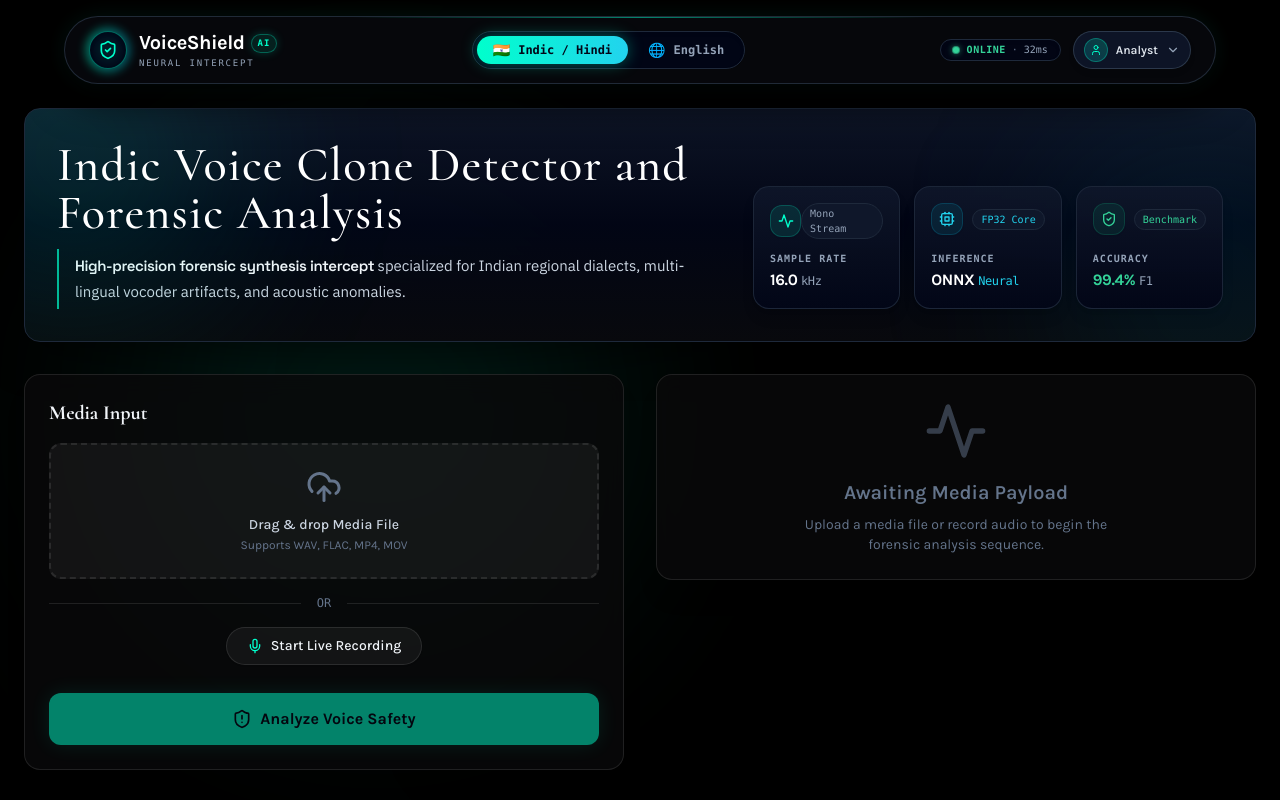
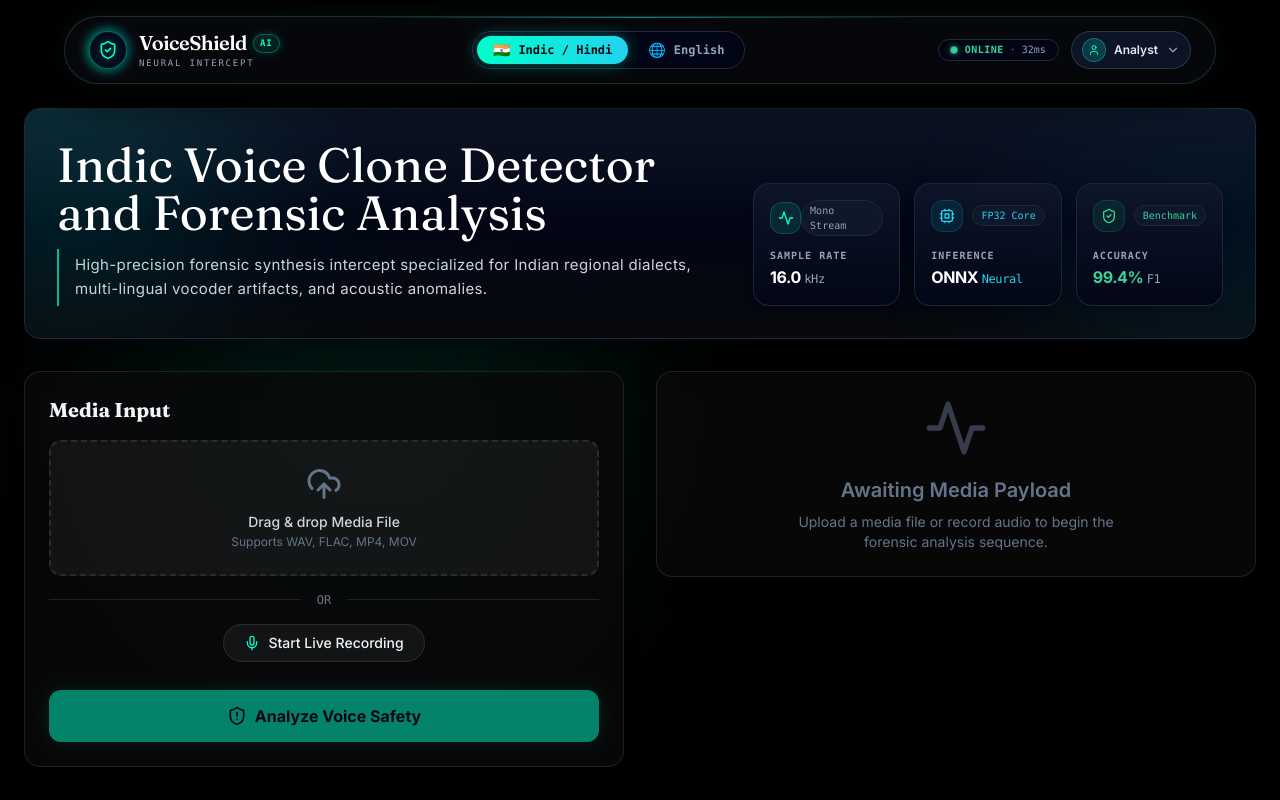
Before and after one commit to AnishCoder2006/SIH26104-AI-Clone-Detector, a Next.js app in the folder frontend/: page /dashboard/hindi in a window 1280 px wide. Built offline with nearby package versions, Linux system fonts and the light colour scheme; sample sign-in values are in the browser's storage.

Commit message:
feat(typography): apply Editorial / warm Fraunces + Inter font style to header and brand identity

```diff
--- a/frontend/src/app/layout.tsx
+++ b/frontend/src/app/layout.tsx
@@ -2,7 +2,21 @@ import type { Metadata } from 'next';
 import React from 'react';
 import './globals.css';
 import { Navbar } from '@/components/Navbar';
-import { Cormorant, Karla, Space_Grotesk, IBM_Plex_Sans } from 'next/font/google';
+import { Fraunces, Inter, Cormorant, Karla, Space_Grotesk, IBM_Plex_Sans } from 'next/font/google';
+
+const fraunces = Fraunces({
+  subsets: ['latin'],
+  variable: '--font-fraunces',
+  display: 'swap',
+  weight: ['300', '400', '500', '600', '700', '800'],
+  axes: ['opsz'],
+});
+
+const inter = Inter({
+  subsets: ['latin'],
+  variable: '--font-inter',
+  display: 'swap',
+});
 
 const karla = Karla({
   subsets: ['latin'],
@@ -43,7 +57,7 @@ export default function RootLayout({
   children: React.ReactNode;
 }) {
   return (
-    <html lang="en" className={`${karla.variable} ${cormorant.variable} ${spaceGrotesk.variable} ${ibmPlexSans.variable}`}>
+    <html lang="en" className={`${inter.variable} ${fraunces.variable} ${karla.variable} ${cormorant.variable} ${spaceGrotesk.variable} ${ibmPlexSans.variable}`}>
       <body className="bg-background text-slate-100 min-h-screen flex flex-col font-sans relative overflow-x-hidden">
         {/* Abstract Background Effects */}
         <div className="fixed inset-0 z-[-1] pointer-events-none">
--- a/frontend/src/components/DashboardClient.tsx
+++ b/frontend/src/components/DashboardClient.tsx
@@ -120,18 +120,13 @@ export function DashboardClient({ language, title }: DashboardClientProps) {
         {/* Main Title & Subtitle */}
         <div className="flex flex-col lg:flex-row lg:items-end justify-between gap-6">
           <div className="max-w-2xl">
-            <h1 className="text-3xl sm:text-4xl lg:text-5xl font-serif font-medium tracking-wide text-white mb-3 drop-shadow-sm leading-[1.15]">
+            <h1 className="text-3xl sm:text-4xl lg:text-5xl font-fraunces font-normal tracking-normal text-white mb-3 drop-shadow-sm leading-[1.18]">
               {title}
             </h1>
-            <p className="border-l-2 border-primary/70 pl-4 py-1 leading-relaxed">
-              <span className="font-space font-semibold text-slate-100 text-sm lg:text-[15px] tracking-tight">
-                {language === 'indian' ? 'High-precision forensic synthesis intercept ' : 'Enterprise-grade deepfake voice clone interception '}
-              </span>
-              <span className="font-plex text-slate-300 text-sm lg:text-[15px] font-normal">
-                {language === 'indian'
-                  ? 'specialized for Indian regional dialects, multi-lingual vocoder artifacts, and acoustic anomalies.'
-                  : 'with continuous micro-pitch analysis, spectral phase coherence, and telemetry diagnostics.'}
-              </span>
+            <p className="font-inter text-slate-300 text-sm lg:text-[15px] leading-relaxed border-l-2 border-primary/70 pl-4 py-1 font-normal tracking-wide">
+              {language === 'indian'
+                ? 'High-precision forensic synthesis intercept specialized for Indian regional dialects, multi-lingual vocoder artifacts, and acoustic anomalies.'
+                : 'Enterprise-grade deepfake voice clone interception with continuous micro-pitch analysis, spectral phase coherence, and telemetry diagnostics.'}
             </p>
           </div>
 
--- a/frontend/src/components/Navbar.tsx
+++ b/frontend/src/components/Navbar.tsx
@@ -43,7 +43,7 @@ export function Navbar() {
 
           <div className="flex flex-col">
             <div className="flex items-center gap-1.5">
-              <span className="font-extrabold text-xl tracking-tight text-white font-sans">
+              <span className="font-fraunces font-semibold text-xl tracking-tight text-white">
                 VoiceShield
               </span>
               <span className="text-[9px] font-mono font-bold uppercase tracking-widest px-1.5 py-0.5 rounded-full bg-primary/10 border border-primary/30 text-primary shadow-[0_0_10px_rgba(0,255,204,0.2)]">
--- a/frontend/tailwind.config.ts
+++ b/frontend/tailwind.config.ts
@@ -9,8 +9,10 @@ const config: Config = {
   theme: {
     extend: {
       fontFamily: {
-        sans: ['var(--font-sans)', 'sans-serif'],
-        serif: ['var(--font-serif)', 'serif'],
+        sans: ['var(--font-inter)', 'var(--font-sans)', 'sans-serif'],
+        serif: ['var(--font-fraunces)', 'var(--font-serif)', 'serif'],
+        fraunces: ['var(--font-fraunces)', 'serif'],
+        inter: ['var(--font-inter)', 'sans-serif'],
         space: ['var(--font-space)', 'sans-serif'],
         plex: ['var(--font-plex)', 'sans-serif'],
       },
```
